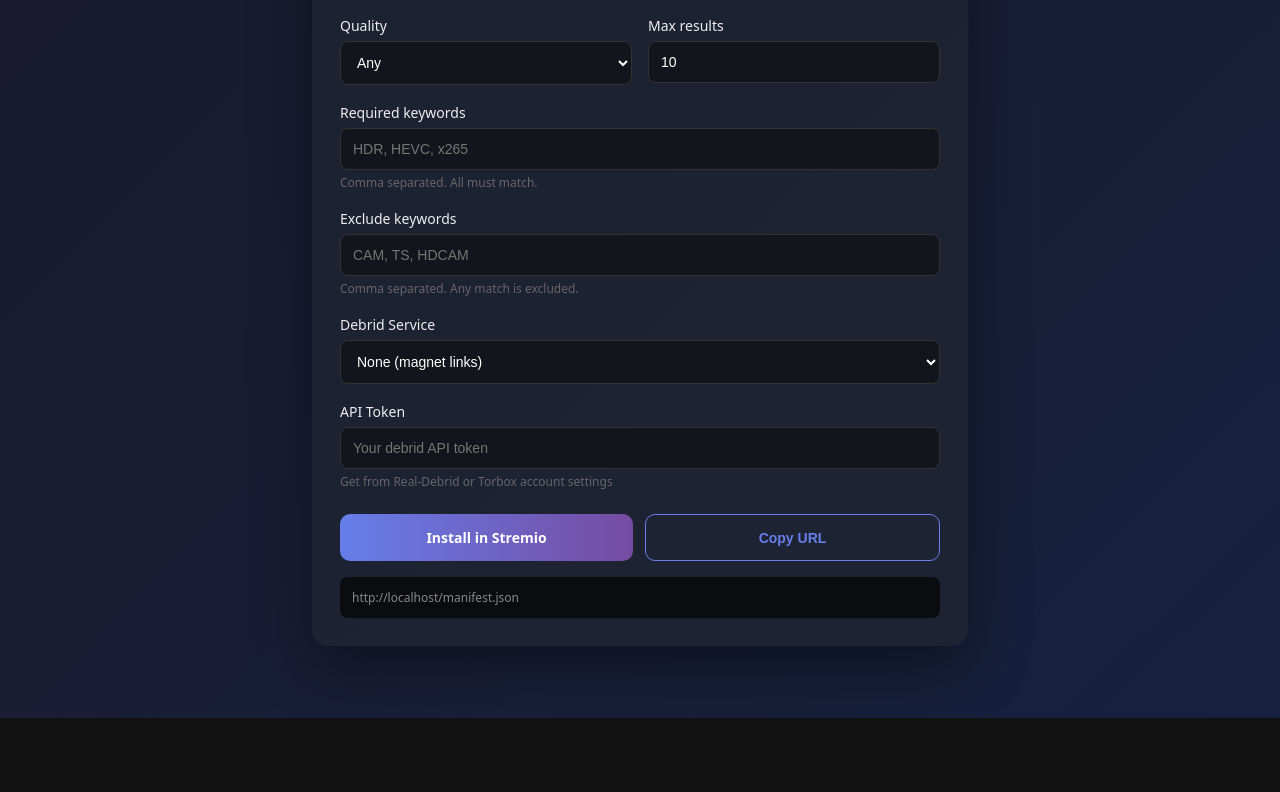
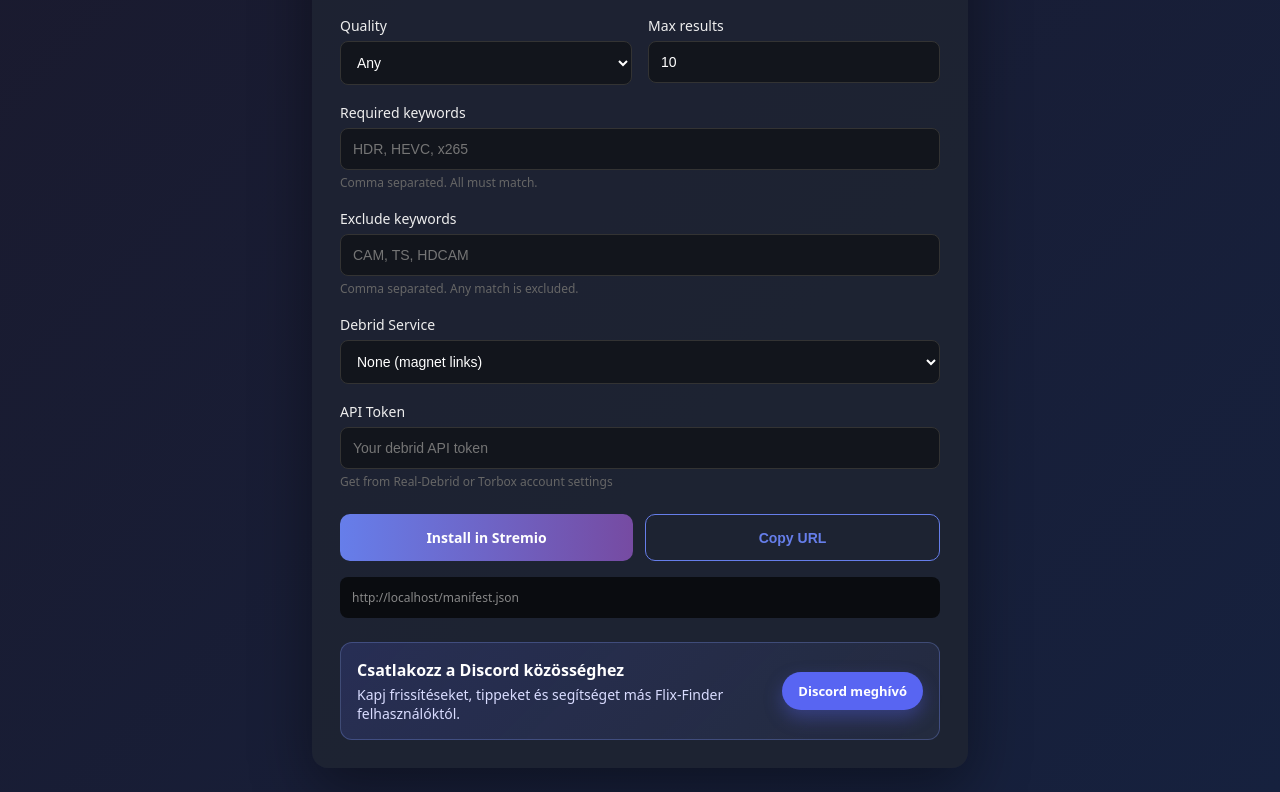
Before and after one commit to Thsandorh/Flix-finder, a website: page public/configure.html in a window 1280 px wide. Shown: the part 130-922 px from the top of the page. Before the commit the page ends 848 px from the top, so only its background shows below. Drawn offline with Linux system fonts and the light colour scheme.

Commit message:
Add Discord link to config page

```diff
--- a/public/configure.html
+++ b/public/configure.html
@@ -119,6 +119,47 @@
         word-break: break-all;
         color: #888;
       }
+      .community {
+        margin-top: 24px;
+        padding: 16px;
+        border-radius: 12px;
+        background: linear-gradient(135deg, rgba(88, 101, 242, 0.18), rgba(114, 137, 218, 0.08));
+        border: 1px solid rgba(114, 137, 218, 0.35);
+        display: flex;
+        align-items: center;
+        justify-content: space-between;
+        gap: 16px;
+      }
+      .community-text {
+        font-size: 14px;
+        color: #d9dcff;
+      }
+      .community-text strong {
+        display: block;
+        font-size: 16px;
+        margin-bottom: 4px;
+        color: #fff;
+      }
+      .discord-link {
+        padding: 10px 16px;
+        border-radius: 999px;
+        background: #5865f2;
+        color: #fff;
+        font-weight: 600;
+        font-size: 13px;
+        text-decoration: none;
+        box-shadow: 0 8px 18px rgba(88, 101, 242, 0.35);
+        transition: transform 0.2s ease, box-shadow 0.2s ease;
+        white-space: nowrap;
+      }
+      .discord-link:hover {
+        transform: translateY(-1px);
+        box-shadow: 0 12px 24px rgba(88, 101, 242, 0.45);
+      }
+      .discord-link:focus-visible {
+        outline: 3px solid rgba(143, 164, 255, 0.8);
+        outline-offset: 2px;
+      }
       @media (max-width: 500px) {
         .row { grid-template-columns: 1fr; }
         .cta { flex-direction: column; }
@@ -176,6 +217,21 @@
       </div>
 
       <div class="url-box" id="url"></div>
+
+      <div class="community">
+        <div class="community-text">
+          <strong>Csatlakozz a Discord közösséghez</strong>
+          Kapj frissítéseket, tippeket és segítséget más Flix-Finder felhasználóktól.
+        </div>
+        <a
+          class="discord-link"
+          href="https://discord.gg/GnKRAwwdcQ"
+          target="_blank"
+          rel="noopener noreferrer"
+        >
+          Discord meghívó
+        </a>
+      </div>
     </div>
 
     <script>
```
